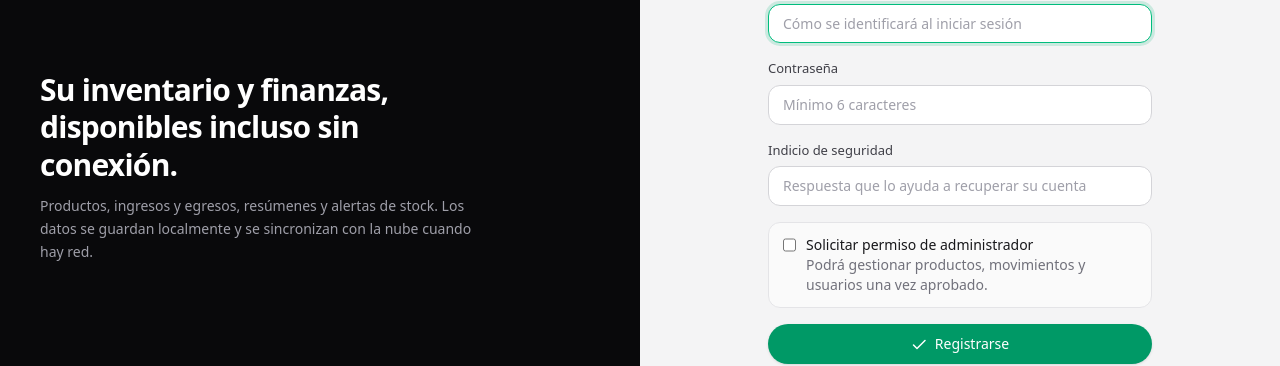
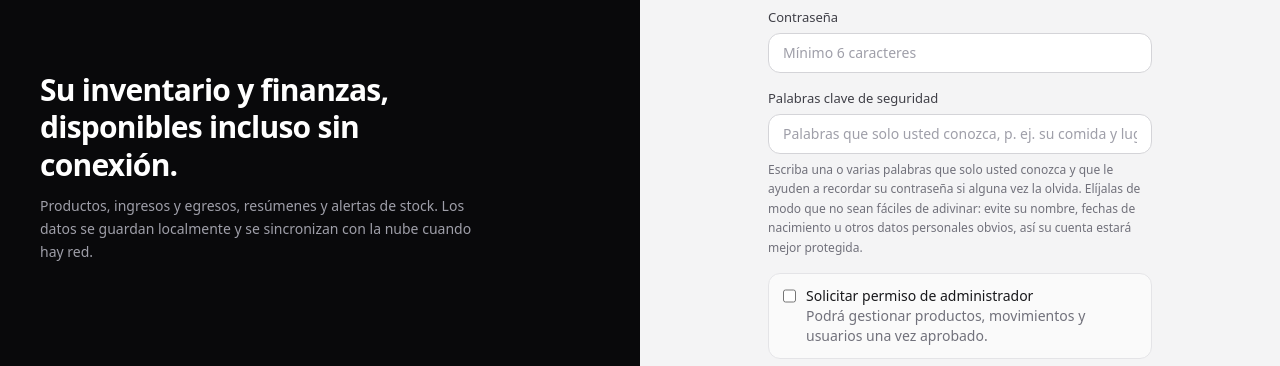
Before and after one commit to GustavoDiaz09/Admitienda, a React (Vite) app: page /registro in a window 1280 px wide. Shown: the part 243-609 px from the top of the page. Built offline with nearby package versions, Linux system fonts and the light colour scheme; no server answers.

Commit message:
Cambia la contraseña inicial del admin a Gustavo1234 y mejora el campo de palabras clave de seguridad

```diff
--- a/src/seed/DatosEjemplo.ts
+++ b/src/seed/DatosEjemplo.ts
@@ -12,7 +12,7 @@ import { TIPO_INGRESO_TEXTO, TIPO_EGRESO_TEXTO } from './constantes'
 
 /** Credenciales del administrador inicial (iguales a la app de escritorio). */
 export const ADMIN_INICIAL_USUARIO = 'admin'
-export const ADMIN_INICIAL_CONTRASENA = 'admin123'
+export const ADMIN_INICIAL_CONTRASENA = 'Gustavo1234'
 export const ADMIN_INICIAL_INDICIO = 'Tienda'
 
 /**
--- a/src/views/Login.tsx
+++ b/src/views/Login.tsx
@@ -9,6 +9,7 @@ import { FormAuthHeader } from '../components/auth/FormAuthHeader'
 import { Button } from '../components/ui/Button'
 import { Campo, Entrada } from '../components/ui/Campo'
 import { avisarExito } from '../lib/toast'
+import { ADMIN_INICIAL_CONTRASENA } from '../seed/DatosEjemplo'
 
 /** Pantalla de inicio de sesión (pública). */
 export function Login() {
@@ -99,7 +100,7 @@ export function Login() {
       </div>
       <p className="mt-6 text-center text-xs text-zinc-400">
         Credenciales de acceso inicial: <span className="font-medium">admin</span> /{' '}
-        <span className="font-medium">admin123</span>
+        <span className="font-medium">{ADMIN_INICIAL_CONTRASENA}</span>
       </p>
     </AuthShell>
   )
--- a/src/views/RecuperarContrasena.tsx
+++ b/src/views/RecuperarContrasena.tsx
@@ -94,7 +94,7 @@ export function RecuperarContrasena() {
           paso === 1
             ? 'Escriba el nombre de usuario para comenzar.'
             : paso === 2
-              ? 'Responda la pregunta de seguridad para su cuenta.'
+              ? 'Escriba las palabras clave de seguridad que registró al crear la cuenta.'
               : 'Escriba la nueva contraseña para su cuenta.'
         }
       />
@@ -120,11 +120,11 @@ export function RecuperarContrasena() {
         </form>
       ) : paso === 2 ? (
         <form onSubmit={verificarIndicio} className="space-y-4">
-          <Campo etiqueta="Indicio de seguridad" htmlFor="rec-indicio">
+          <Campo etiqueta="Palabras clave de seguridad" htmlFor="rec-indicio">
             <Entrada
               id="rec-indicio"
               icono={Key}
-              placeholder="La respuesta que registró"
+              placeholder="Las palabras clave que registró"
               value={indicio}
               onChange={(e) => setIndicio(e.target.value)}
               autoFocus
--- a/src/views/Registro.tsx
+++ b/src/views/Registro.tsx
@@ -69,10 +69,14 @@ export function Registro() {
             required
           />
         </Campo>
-        <Campo etiqueta="Indicio de seguridad" htmlFor="reg-indicio">
+        <Campo
+          etiqueta="Palabras clave de seguridad"
+          htmlFor="reg-indicio"
+          ayuda="Escriba una o varias palabras que solo usted conozca y que le ayuden a recordar su contraseña si alguna vez la olvida. Elíjalas de modo que no sean fáciles de adivinar: evite su nombre, fechas de nacimiento u otros datos personales obvios, así su cuenta estará mejor protegida."
+        >
           <Entrada
             id="reg-indicio"
-            placeholder="Respuesta que lo ayuda a recuperar su cuenta"
+            placeholder="Palabras que solo usted conozca, p. ej. su comida y lugar favoritos"
             value={indicio}
             onChange={(e) => setIndicio(e.target.value)}
             required
--- a/src/views/Usuarios.tsx
+++ b/src/views/Usuarios.tsx
@@ -315,7 +315,11 @@ function FormularioUsuario({
             autoFocus
           />
         </Campo>
-        <Campo etiqueta="Indicio de seguridad" htmlFor="usr-indicio">
+        <Campo
+          etiqueta="Palabras clave de seguridad"
+          htmlFor="usr-indicio"
+          ayuda="Palabras que solo usted conozca y que le ayuden a recordar su contraseña si la olvida. Evite datos obvios (nombres, fechas de nacimiento), así su cuenta estará mejor protegida."
+        >
           <Entrada
             id="usr-indicio"
             value={indicio}
```
Also changed, not shown: 4 other files (tests, documents, lock files or other folders).
